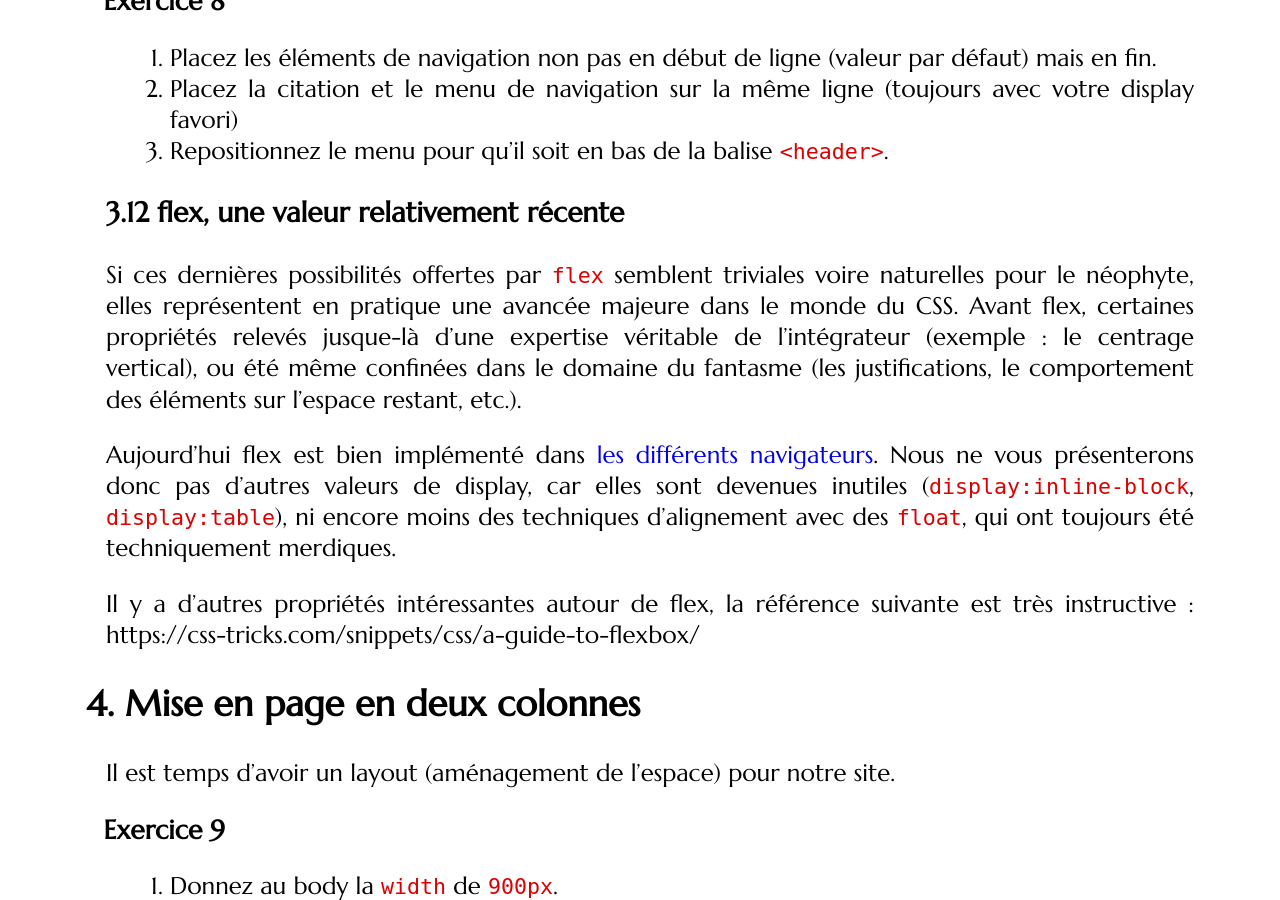
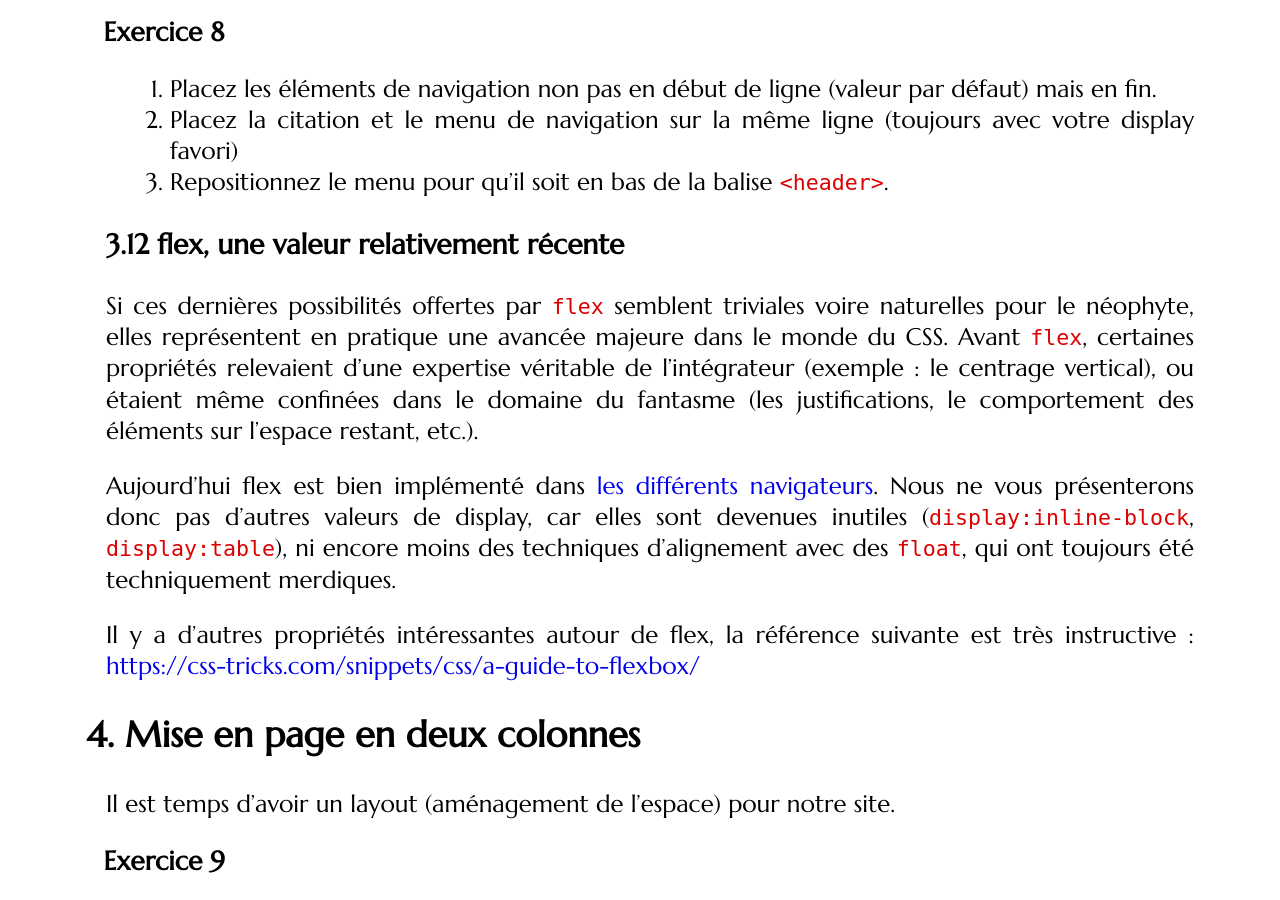
Before and after one commit to romainlebreton/R1.02-DeveloppementInterfacesWeb, a Jekyll site: the page built from tutorials/tutorial3.md, in a window 1280 px wide and 900 px high, scrolled down 13720 px. Built offline with Jekyll 4.4.1, drawn with Linux system fonts in a browser that asks for light colours; some web fonts are replaced; comment, search, counter and statistics services are not loaded; some of the changed text lies outside the part shown.

Commit message:
finish rewrite tut3

```diff
--- a/tutorials/tutorial3.md
+++ b/tutorials/tutorial3.md
@@ -654,14 +655,23 @@
 
 ### flex, une valeur relativement récente
 
-Si ces dernières possibilités offertes par `flex` semblent triviales voire naturelles pour le néophyte, elles représentent en pratique une avancée majeure dans le monde du CSS. Avant flex, certaines propriétés relevés jusque-là d'une expertise véritable de l'intégrateur (exemple : le centrage vertical), ou été même confinées dans le domaine du fantasme (les justifications, le comportement des éléments sur l'espace restant, etc.).
+Si ces dernières possibilités offertes par `flex` semblent triviales voire
+naturelles pour le néophyte, elles représentent en pratique une avancée majeure
+dans le monde du CSS. Avant `flex`, certaines propriétés relevaient d'une
+expertise véritable de l'intégrateur (exemple : le centrage vertical), ou
+étaient même confinées dans le domaine du fantasme (les justifications, le
+comportement des éléments sur l'espace restant, etc.).
 
-Aujourd'hui flex est bien implémenté dans [les différents navigateurs](http://caniuse.com/#search=flexbox).
-Nous ne vous présenterons donc pas d'autres valeurs de display, car elles sont devenues inutiles (`display:inline-block`, `display:table`), ni encore moins
-des techniques d'alignement avec des `float`, qui ont toujours été techniquement merdiques.
+Aujourd'hui flex est bien implémenté dans
+[les différents navigateurs](http://caniuse.com/#search=flexbox).  Nous ne vous
+présenterons donc pas d'autres valeurs de display, car elles sont devenues
+inutiles (`display:inline-block`, `display:table`), ni encore moins des
+techniques d'alignement avec des `float`, qui ont toujours été techniquement
+merdiques.
 
-Il y a d'autres propriétés intéressantes autour de flex, la référence suivante est très instructive :
-https://css-tricks.com/snippets/css/a-guide-to-flexbox/
+Il y a d'autres propriétés intéressantes autour de flex, la référence suivante
+est très instructive :
+[https://css-tricks.com/snippets/css/a-guide-to-flexbox/](https://css-tricks.com/snippets/css/a-guide-to-flexbox/)
 
 ## Mise en page en deux colonnes
 
```
Also changed, not shown: other parts of tutorials/tutorial3.md (+7 -6 lines).
